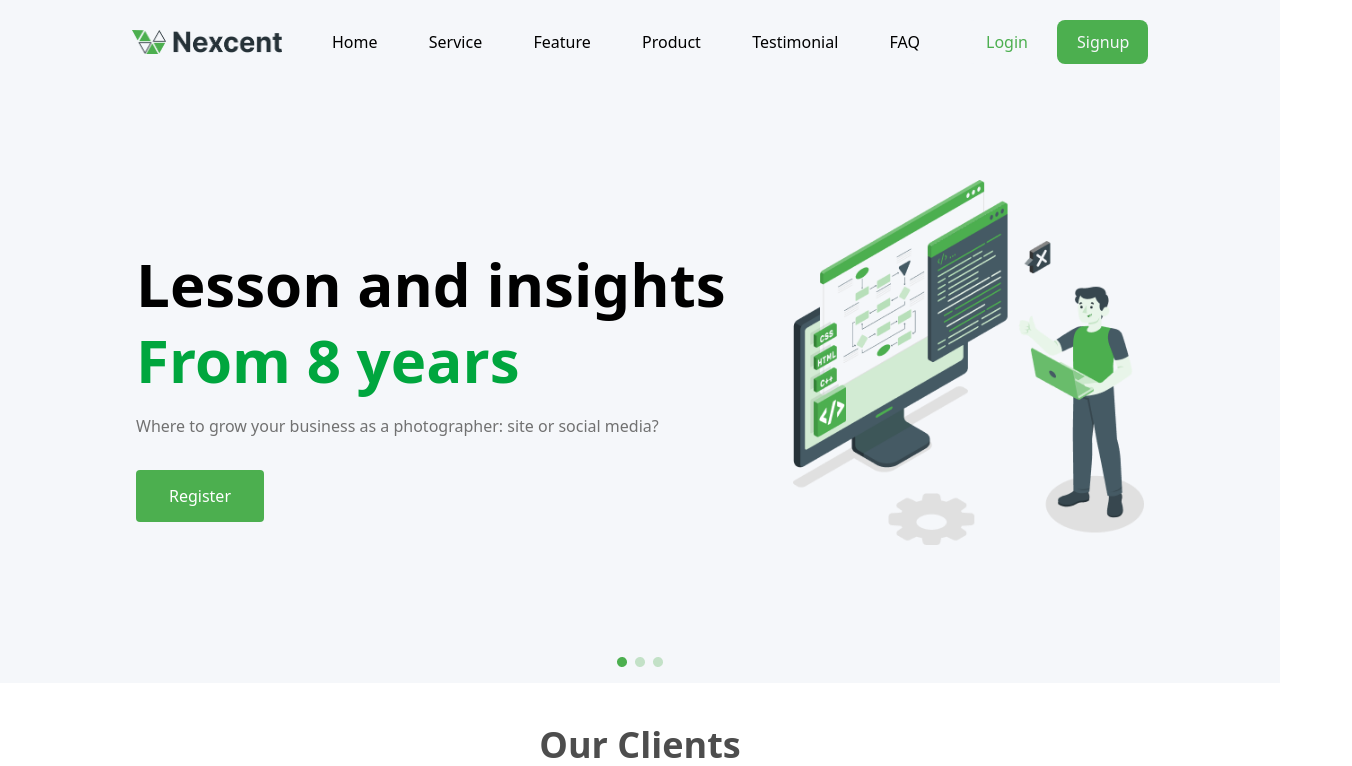
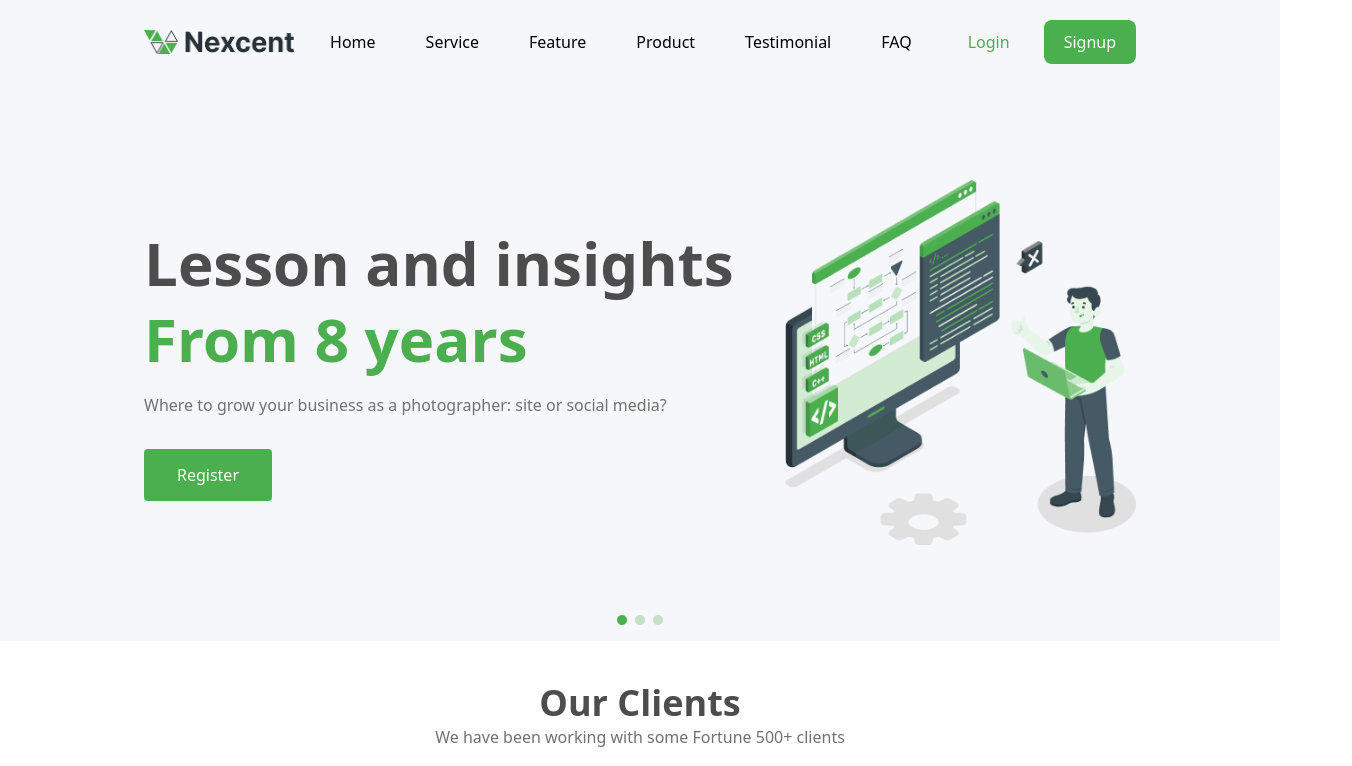
Before and after one commit to hanzala-sarwar/ecommerce-landing-page, a Next.js app: page / in a window 1280 px wide. Shown: the top 766 px of the page, 1352 px wide, since content can reach past the window. Built offline with nearby package versions, Linux system fonts and the light colour scheme.

Commit message:
Removing bottom bar

```diff
--- a/app/globals.css
+++ b/app/globals.css
@@ -1 +1,7 @@
 @import "tailwindcss";
+
+
+html,
+body {
+  overflow-x: hidden;
+}
--- a/app/page.js
+++ b/app/page.js
@@ -12,7 +12,7 @@ import Footer from "@/components/footer";
 
 export default function Home() {
   return (
-    <div className="w-full">
+    <div className="">
 
       {/* Navbar */}
       <Navbar />
--- a/components/Achievments.jsx
+++ b/components/Achievments.jsx
@@ -6,7 +6,7 @@ const Achievements = () => {
 
     return (
 
-        // <div className=''>
+        <section className='w-full bg-[#F5F7FA]'>
 
             <div className='w-full max-w-[1440px] bg-[#F5F7FA] px-36 py-16 mx-auto  flex justify-between items-center'>
 
@@ -125,7 +125,7 @@ const Achievements = () => {
 
             </div>
 
-        // </div>
+        </section>
     )
 }
 
--- a/components/Calender.jsx
+++ b/components/Calender.jsx
@@ -20,7 +20,7 @@ const Calender = () => {
 
         {/* frame 5 */}
         <div className='flex flex-col max-w-150.25 gap-4'>
-          <h1 className='text-[36px] font-semibold text-[#717171]'>How to design your site footer Like <br /> we did</h1>
+          <h1 className='text-[36px] font-semibold text-[#717171]'>How to design your site footer Like we did</h1>
           <p>Donec a eros justo. Fusce egestas tristique ultrices. Nam tempor, augue nec tincidunt molestie,
             massa nunc varius arcu, at scelerisque elit erat a magna. Donec quis erat at libero ultrices mollis.
             In hac habitasse platea dictumst. Vivamus vehicula leo dui, at porta nisi facilisis finibus.
--- a/components/Community.jsx
+++ b/components/Community.jsx
@@ -17,7 +17,7 @@ const Community = () => {
 
             {/* frame 4 */}
 
-            <div className=" mx-auto flex gap-[127.5px] ">
+            <div className=" mx-auto px-[144px] flex ">
 
 
                 {/* membership Organization */}
--- a/components/Hero.jsx
+++ b/components/Hero.jsx
@@ -1,60 +1,63 @@
-import React from 'react'
+import React from "react";
 import Image from "next/image";
 
 const Hero = () => {
     return (
+        <section className="w-full bg-[#F5F7FA]">
 
-        <div className=" py-24 px-33  relative w-full max-w-360 bg-[#F5F7FA] mx-auto flex justify-center items-center ">
+            {/* Main Container */}
+            <div className="max-w-[1440px] mx-auto px-6 md:px-10 lg:px-16 xl:px-36 py-24 relative">
 
+                {/* Hero Content */}
+                <div className="flex items-center justify-between">
 
-            {/* frame 1 */}
-            <div className='w-full max-w-164.25 flex flex-col gap-8'>
+                    {/* Left Content */}
+                    <div className="flex flex-col gap-8">
 
                         {/* Text */}
-                <div className='max-w-164.25 flex flex-col gap-4'>
-
-                    <h1
-                        className="w-164.25 h-38 font-sans font-semibold text-6xl leading-19 tracking-normal" >
+                        <div className="flex flex-col gap-4">
+                            <h1 className="font-sans font-semibold text-6xl leading-[76px] text-[#4D4D4D]">
                                 Lesson and insights
-                        <p className='text-green-600'> From 8 years</p>
+                                <span className="block text-[#4CAF4F]">
+                                    From 8 years
+                                </span>
                             </h1>
 
                             <p className="text-[#717171]">
                                 Where to grow your business as a photographer: site or social media?
-
                             </p>
                         </div>
 
-                <button className="cursor-pointer bg-[#4CAF4F] px-8 py-3.5 rounded-sm text-[#FFFFFF] w-32 h-13">
+                        <button className="cursor-pointer bg-[#4CAF4F] px-8 py-3.5 rounded-sm text-white w-32">
                             Register
                         </button>
                     </div>
 
-
-
-            {/* illustration image */}
-            <div className='w-[351px] h-101.75'>
+                    {/* Illustration */}
+                    <div className="w-[351px]">
                         <Image
                             src="/Illustration.png"
-                    alt="hero"
+                            alt="Hero illustration"
                             width={351}
                             height={407}
                         />
                     </div>
 
+                </div>
 
-            <div className="w-11.5 flex gap-2 absolute bottom-4 items-center justify-center ">
+                {/* Dots */}
+                <div className="absolute bottom-4 left-1/2 -translate-x-1/2">
                     <Image
                         src="/Dot.png"
-                    alt="hero"
+                        alt="Slider dots"
                         width={46}
                         height={10}
                     />
                 </div>
 
             </div>
+        </section>
+    );
+};
 
-    )
-}
-
-export default Hero
+export default Hero;
--- a/components/Navbar.jsx
+++ b/components/Navbar.jsx
@@ -1,47 +1,47 @@
-import Image from 'next/image'
-import React from 'react'
+import Image from "next/image";
+import React from "react";
 
 const Navbar = () => {
   return (
+    <nav className="w-full bg-[#F5F7FA]">
+      <div className="max-w-360 mx-auto px-6 md:px-10 lg:px-16 xl:px-36">
+        <div className="h-21 flex items-center justify-between">
 
-        <nav className=' w-full max-w-360 h-[84px] bg-[#F5F7FA] mx-auto  flex items-center justify-between px-33'>
           {/* Logo */}
-            <div className='w-38.5  flex gap-2 cursor-pointer '>
-                <Image src="/logo.png"
-                    alt="logo"
+          <div className="cursor-pointer shrink-0">
+            <Image
+              src="/logo.png"
+              alt="Logo"
               width={150}
               height={50}
             />
           </div>
 
+          {/* Navigation Links */}
+          <div className="flex items-center gap-6 xl:gap-12.5">
+            <a href="#">Home</a>
+            <a href="#">Service</a>
+            <a href="#">Feature</a>
+            <a href="#">Product</a>
+            <a href="#">Testimonial</a>
+            <a href="#">FAQ</a>
+          </div>
 
+          {/* Buttons */}
+          <div className="flex items-center gap-3.5">
+            <button className="cursor-pointer py-2.5 px-5 text-[#4CAF4F]">
+              Login
+            </button>
 
-            {/* heading name */}
-
-            <div className='w-full max-w-147 flex gap-12.5 justify-between'>
-                <a className='  hover:text-gray-400' href='#'>Home</a>
-                <a className='  hover:text-gray-400  ' href='#'>Service</a>
-                <a className='  hover:text-gray-400' href='#'>Feature</a>
-                <a className='  hover:text-gray-400 ' href='#'>Product</a>
-                <a className='  hover:text-gray-400 ' href='#'>Testimonial</a>
-                <a className='  hover:text-gray-400' href='#'>FAQ</a>
-
+            <button className="cursor-pointer py-2.5 px-5 bg-[#4CAF4F] text-white rounded-lg">
+              Signup
+            </button>
+          </div>
 
         </div>
+      </div>
+    </nav>
+  );
+};
 
-
-
-
-            {/* Login  */}
-            <div className='w-45.5  flex gap-3.5'>
-                <button className='cursor-pointer w-19.25 py-2.5 px-5 gap-2.5 bg-[#F5F7FA] text-[#4CAF4F] rounded-lg hover:bg-gray-800 hover:text-white'>Login</button>
-                <button className='cursor-pointer py-2.5 px-5 bg-[#4CAF4F] text-[#F5F7FA] w-22.75 gap-2.5 rounded-lg'>Signup</button>
-            </div>
-
-
-        </nav>
-
-    )
-}
-
-export default Navbar
+export default Navbar;
--- a/components/footer.jsx
+++ b/components/footer.jsx
@@ -5,10 +5,10 @@ import React from 'react'
 
 const Footer = () => {
   return (
-    <div className='w-full max-w-[1440px] mx-auto'>
+    <div className='  '>
 
       {/* frame 16 */}
-      <div className='py-8 flex flex-col gap-8  items-center bg-[#F5F7FA]'>
+      <div className=' py-8 flex flex-col gap-8  items-center bg-[#F5F7FA]'>
         <h1 className="font-semibold text-[64px] leading-[76px] text-[#263238] text-center max-w-[887px]">
           Pellentesque suscipit <br />
           fringilla libero eu.
@@ -28,7 +28,7 @@ const Footer = () => {
       </div>
 
       {/* footer navigation */}
-      <div className='py-16 px-41.25 flex gap-31.25 bg-[#263238] text-white'>
+      <div className='py-16 px-41.25 flex gap-31.25 justify-center bg-[#263238] text-white'>
 
         {/* company info */}
         <div className='w-87.5 flex flex-col gap-10'>
```
Also changed, not shown: components/Customers.jsx (+33 -40 lines). Lines whose indentation alone changed are shown as unchanged.
